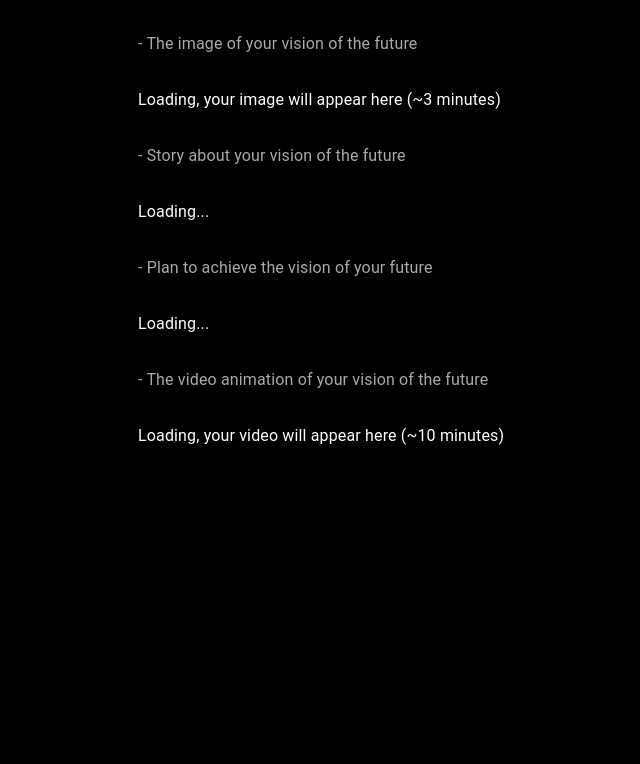
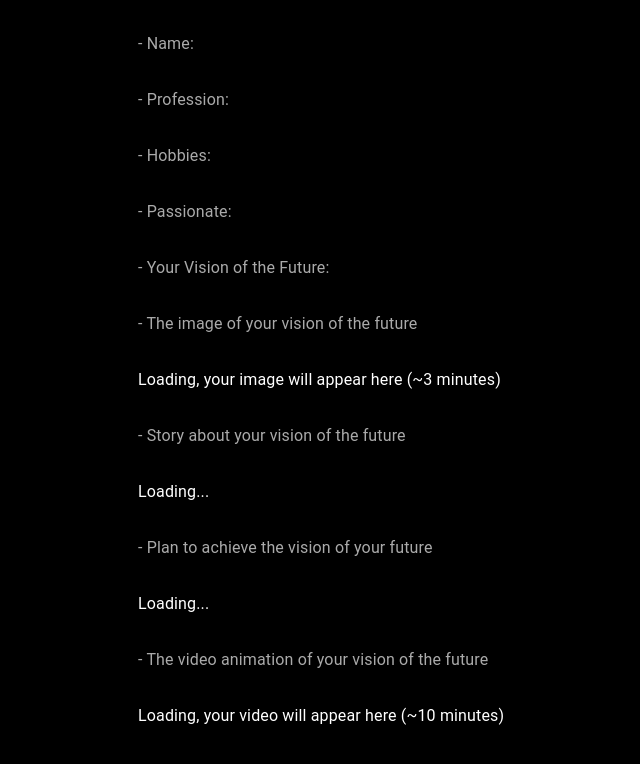
Before and after one commit to MagicDev119/alternate-futures-demo-gpt-frontend, a React (Create React App) app: page /step5 in a window 1280 px wide. Shown: the top 764 px of the page, without its empty margins (242-882 px from the left). Built offline with nearby package versions, Linux system fonts and the light colour scheme; no server answers; the HTML template or start-up script is replaced by a standard one.

Commit message:
update last step

```diff
--- a/src/pages/Vision.js
+++ b/src/pages/Vision.js
@@ -35,7 +35,8 @@ const Vision = () => {
           name: window.localStorage.getItem('username'),
           profession: window.localStorage.getItem('user_profession'),
           hobbies: window.localStorage.getItem('user_hobbies'),
-          passions: window.localStorage.getItem('user_passionate')
+          passions: window.localStorage.getItem('user_passionate'),
+          inputaudio: window.localStorage.getItem('inputaudio')
         })
       })
 
@@ -110,6 +111,21 @@ const Vision = () => {
   return (
     <>
       <Box component="div" sx={{ m: '2rem 1rem', color: '#aaa' }}>
+        - Name: {window.localStorage.getItem('username')}
+      </Box>
+      <Box component="div" sx={{ m: '2rem 1rem', color: '#aaa' }}>
+        - Profession: {window.localStorage.getItem('user_profession')}
+      </Box>
+      <Box component="div" sx={{ m: '2rem 1rem', color: '#aaa' }}>
+        - Hobbies: {window.localStorage.getItem('user_hobbies')}
+      </Box>
+      <Box component="div" sx={{ m: '2rem 1rem', color: '#aaa' }}>
+        - Passionate: {window.localStorage.getItem('user_passionate')}
+      </Box>
+      <Box component="div" sx={{ m: '2rem 1rem', color: '#aaa' }}>
+        - Your Vision of the Future: {window.localStorage.getItem('inputaudio')}
+      </Box>
+      <Box component="div" sx={{ m: '2rem 1rem', color: '#aaa' }}>
         - The image of your vision of the future
       </Box>
       <Box component="div" sx={{ m: '2rem 1rem' }}>
```
Also changed, not shown: 7 other files (tests, documents, lock files or other folders).
